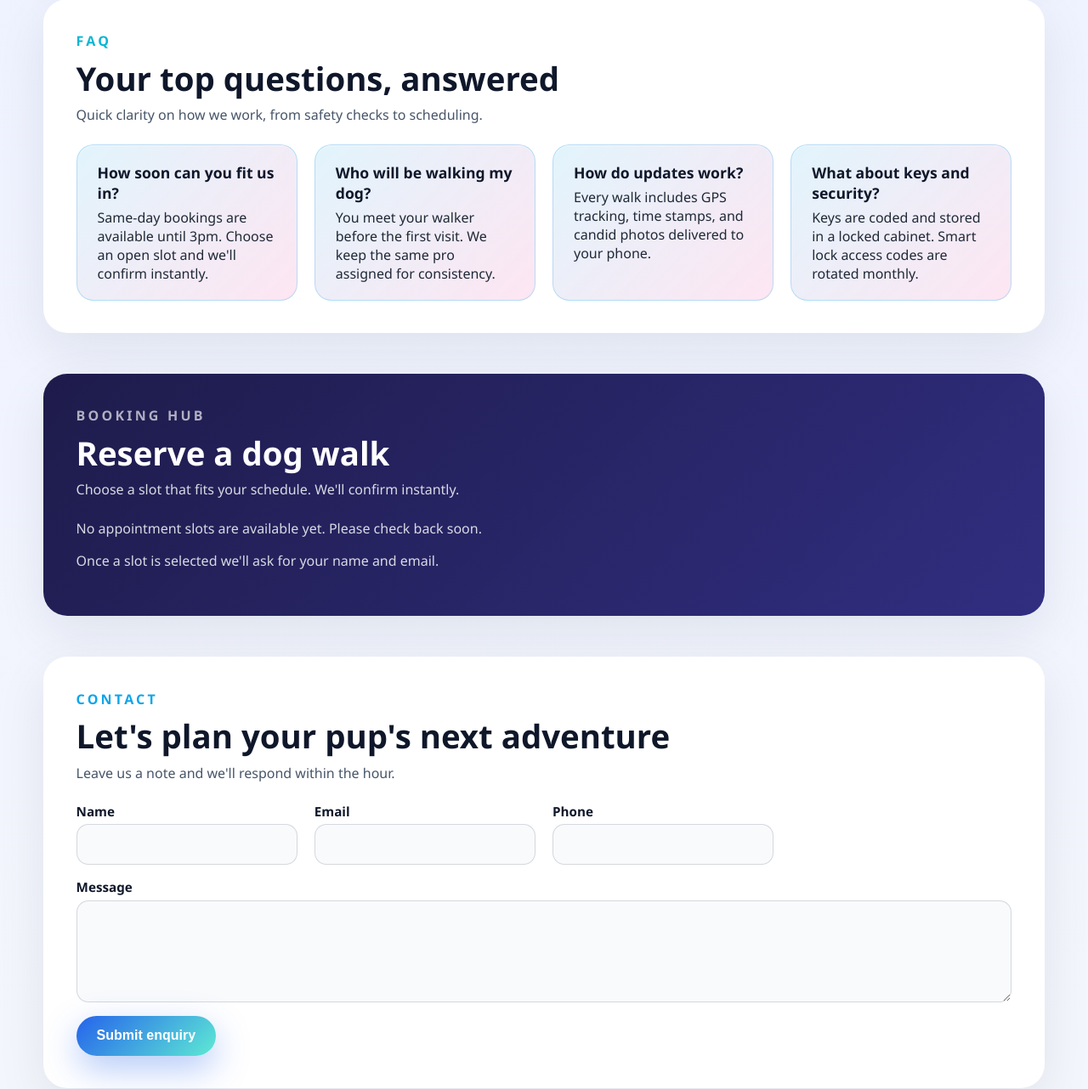
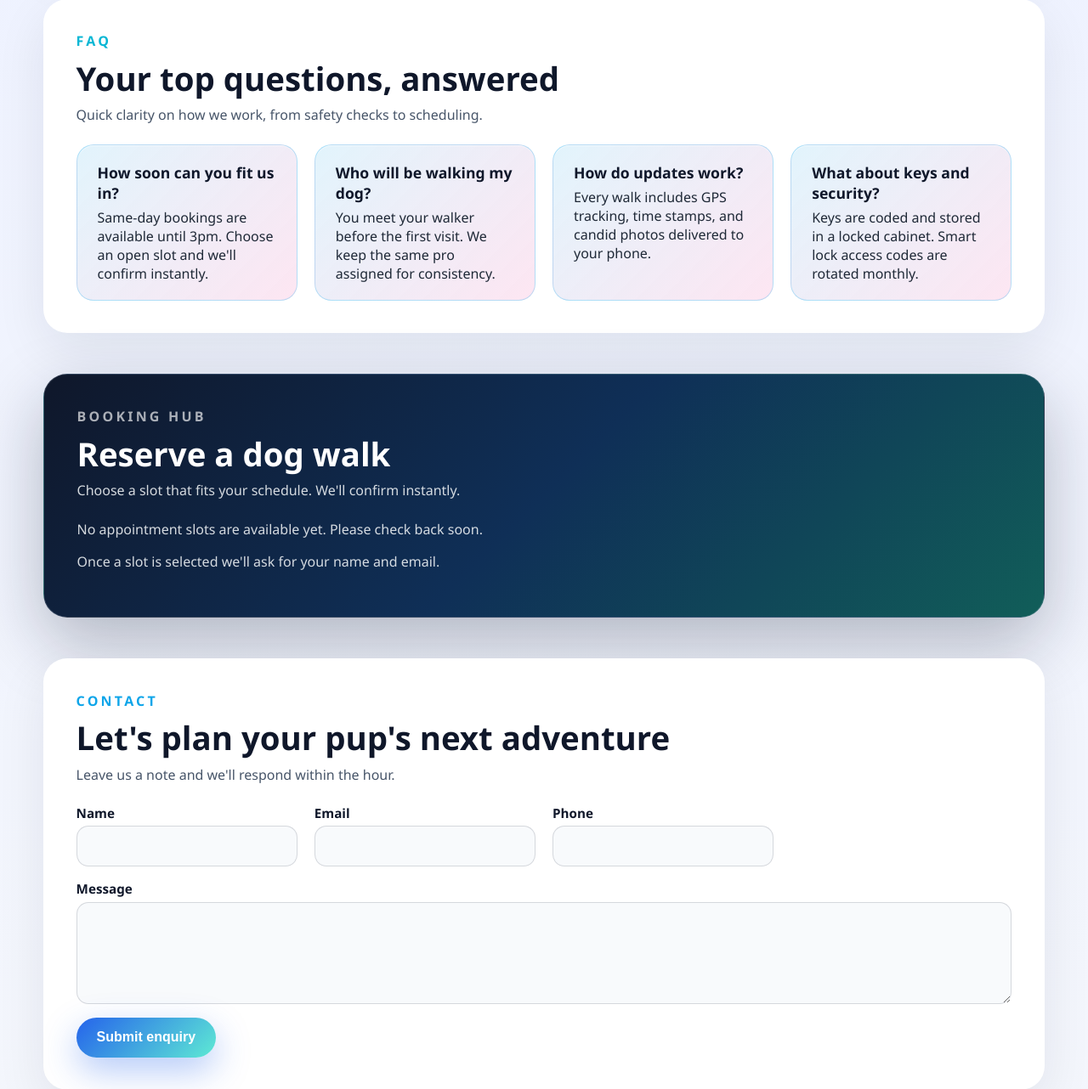
Before and after one commit to andyfast20-sketch/Dog-walking6, a Flask app: page / in a window 1280 px wide. Shown: the part 3052-4334 px from the top of the page at 85% size. Run offline with Flask 3, Linux system fonts and the light colour scheme; data that the repository does not hold is empty.

Commit message:
Soften booking hub styling

```diff
--- a/app/templates/index.html
+++ b/app/templates/index.html
@@ -356,7 +356,9 @@
         color: #166534;
       }
       .booking {
-        background: linear-gradient(135deg, #1e1b4b, #312e81);
+        background: linear-gradient(135deg, #0f172a, #0f2f57, #115e59);
+        border: 1px solid rgba(148, 163, 184, 0.25);
+        box-shadow: 0 30px 80px rgba(15, 23, 42, 0.28);
         color: #f8fafc;
       }
       .booking p {
```
